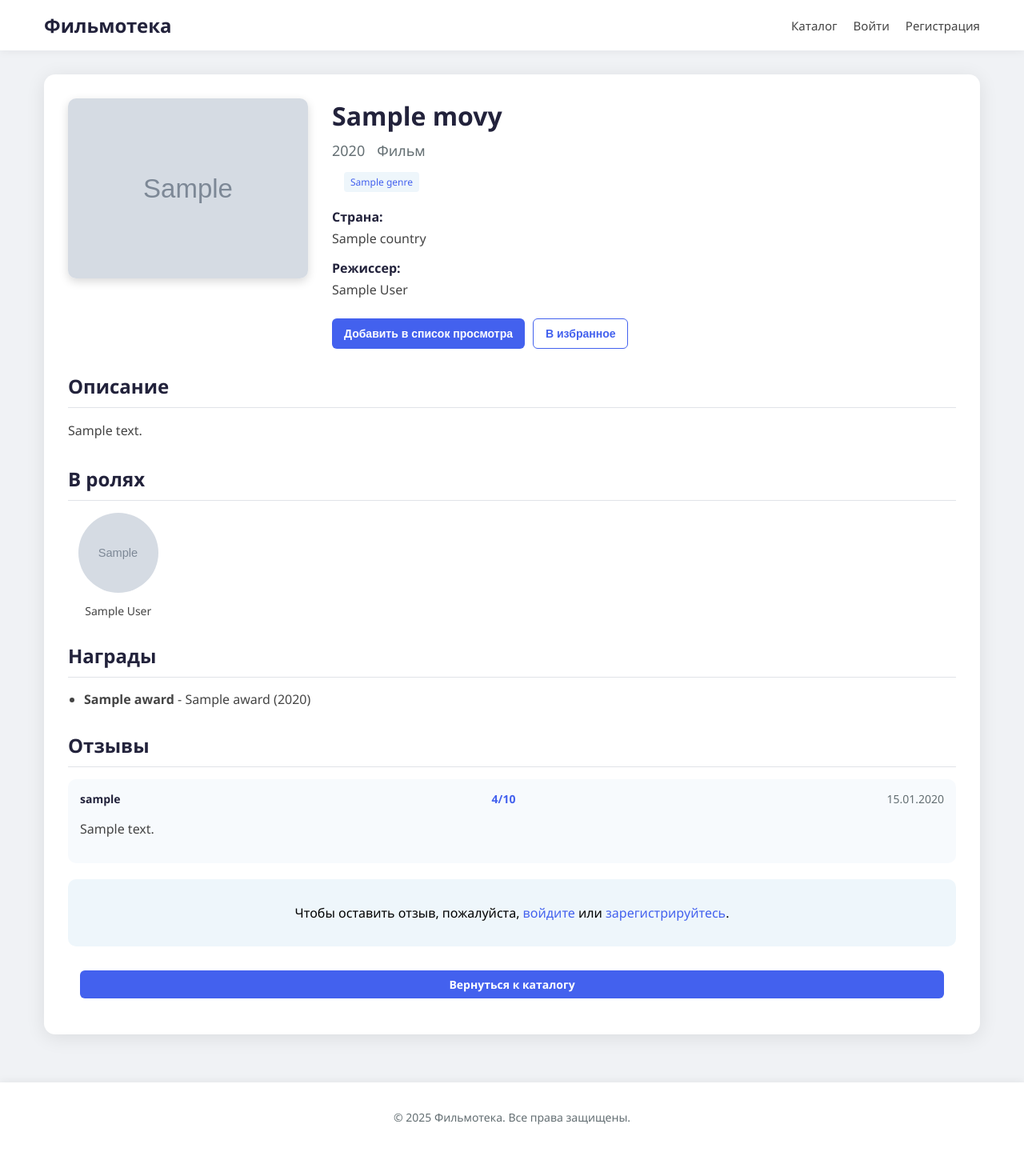
After one commit to larrxii/moviemate_kfu, a Django app: page /movies/1/ in a window 1280 px wide. The commit adds this page. Shown: the whole page at 80% size. Run offline with Django 5.2, Linux system fonts and the light colour scheme; tables that the repository leaves empty hold one stand-in row (values such as "Sample post"); grey boxes marked "Sample" are stand-in pictures.

Commit message:
add movie page

```diff
--- a/movie_service/urls.py
+++ b/movie_service/urls.py
@@ -2,5 +2,6 @@ from django.urls import path, include
 import movie_service.views as views
 
 urlpatterns = [
-    path('catalog/', views.catalog_view, name="film_catalog")
+    path('catalog/', views.catalog_view, name="film_catalog"),
+    path('<int:movie_id>/', views.movie_view, name="movie_page"),
 ]
--- a/movie_service/views.py
+++ b/movie_service/views.py
@@ -1,4 +1,4 @@
-from django.shortcuts import render
+from django.shortcuts import get_object_or_404, render
 from movie_service.models import Movie, Genre
 from movie_service.forms import MovieFilterForm
 
@@ -32,3 +32,13 @@ def catalog_view(request):
     }
 
     return render(request, 'movie_service/catalog.html', context)
+
+
+def movie_view(request, movie_id):
+    movie = get_object_or_404(Movie, id=movie_id)
+
+    context = {
+        'movie': movie,
+    }
+
+    return render(request, 'movie_service/movie_page.html', context)
--- a/static/base.css
+++ b/static/base.css
@@ -257,3 +257,246 @@ footer {
     color: #636e72;
     font-size: 16px;
 }
+
+/* Стили для детальной страницы фильма */
+.movie-detail {
+    background: #fff;
+    border-radius: 14px;
+    box-shadow: 0 4px 24px rgba(0,0,0,0.09);
+    padding: 30px;
+    margin-bottom: 30px;
+}
+
+.movie-header {
+    display: flex;
+    gap: 30px;
+    margin-bottom: 30px;
+}
+
+.movie-poster-container {
+    flex: 0 0 300px;
+}
+
+.movie-detail-poster {
+    width: 100%;
+    height: auto;
+    border-radius: 10px;
+    box-shadow: 0 4px 12px rgba(0,0,0,0.15);
+}
+
+.movie-poster-placeholder {
+    width: 100%;
+    height: 450px;
+    background: #eef6fb;
+    border-radius: 10px;
+    display: flex;
+    align-items: center;
+    justify-content: center;
+    color: #636e72;
+}
+
+.movie-info {
+    flex: 1;
+}
+
+.movie-info h1 {
+    margin: 0 0 10px 0;
+    color: #22223b;
+    font-size: 32px;
+}
+
+.movie-meta {
+    display: flex;
+    gap: 15px;
+    margin-bottom: 15px;
+}
+
+.movie-year, .movie-type {
+    color: #636e72;
+    font-size: 18px;
+}
+
+.movie-genres {
+    display: flex;
+    flex-wrap: wrap;
+    gap: 8px;
+    margin-bottom: 20px;
+}
+
+.movie-countries, .movie-directors {
+    margin-bottom: 15px;
+}
+
+.movie-countries h3, .movie-directors h3 {
+    margin: 0 0 5px 0;
+    font-size: 16px;
+    color: #22223b;
+}
+
+.country-list, .director-list {
+    color: #444;
+}
+
+.movie-actions {
+    display: flex;
+    gap: 10px;
+    margin-top: 25px;
+}
+
+.btn-add-watchlist, .btn-add-favorite {
+    padding: 10px 15px;
+    border-radius: 6px;
+    font-size: 14px;
+    font-weight: bold;
+    cursor: pointer;
+    transition: all 0.2s;
+}
+
+.btn-add-watchlist {
+    background: #4361ee;
+    color: #fff;
+    border: none;
+}
+
+.btn-add-favorite {
+    background: #fff;
+    color: #4361ee;
+    border: 1px solid #4361ee;
+}
+
+.btn-add-watchlist:hover {
+    background: #2746b6;
+}
+
+.btn-add-favorite:hover {
+    background: #eef6fb;
+}
+
+.movie-description, .movie-cast, .movie-awards, .movie-reviews {
+    margin-bottom: 30px;
+}
+
+.movie-description h2, .movie-cast h2, .movie-awards h2, .movie-reviews h2 {
+    color: #22223b;
+    font-size: 24px;
+    margin: 0 0 15px 0;
+    padding-bottom: 10px;
+    border-bottom: 1px solid #e0e3e8;
+}
+
+.movie-description p {
+    color: #444;
+    line-height: 1.6;
+}
+
+.actor-list {
+    display: grid;
+    grid-template-columns: repeat(auto-fill, minmax(120px, 1fr));
+    gap: 15px;
+}
+
+.actor-card {
+    text-align: center;
+}
+
+.actor-photo {
+    width: 100px;
+    height: 100px;
+    object-fit: cover;
+    border-radius: 50%;
+    margin-bottom: 8px;
+}
+
+.actor-photo-placeholder {
+    width: 100px;
+    height: 100px;
+    background: #eef6fb;
+    border-radius: 50%;
+    margin: 0 auto 8px auto;
+}
+
+.actor-name {
+    font-size: 14px;
+    color: #444;
+}
+
+.awards-list {
+    padding-left: 20px;
+}
+
+.award-item {
+    margin-bottom: 8px;
+    color: #444;
+}
+
+.award-name {
+    font-weight: bold;
+}
+
+.review-card {
+    background: #f7fafd;
+    border-radius: 10px;
+    padding: 15px;
+    margin-bottom: 15px;
+}
+
+.review-header {
+    display: flex;
+    justify-content: space-between;
+    margin-bottom: 10px;
+    font-size: 14px;
+}
+
+.review-author {
+    font-weight: bold;
+    color: #22223b;
+}
+
+.review-rating {
+    color: #4361ee;
+    font-weight: bold;
+}
+
+.review-date {
+    color: #636e72;
+}
+
+.review-text {
+    color: #444;
+    line-height: 1.5;
+}
+
+.add-review {
+    margin-top: 25px;
+    background: #eef6fb;
+    border-radius: 10px;
+    padding: 20px;
+}
+
+.add-review h3 {
+    margin: 0 0 15px 0;
+    color: #22223b;
+    font-size: 18px;
+}
+
+.login-to-review {
+    margin-top: 20px;
+    text-align: center;
+    padding: 15px;
+    background: #eef6fb;
+    border-radius: 10px;
+}
+
+.login-to-review a {
+    color: #4361ee;
+    text-decoration: none;
+}
+
+.login-to-review a:hover {
+    text-decoration: underline;
+}
+
+.back-to-catalog {
+    margin-top: 30px;
+    text-align: center;
+}
--- /dev/null
+++ b/templates/movie_service/movie_page.html
@@ -0,0 +1,145 @@
+{% extends 'base.html' %}
+{% load static %}
+
+{% block title %}{{ movie.title }} ({{ movie.year }}){% endblock %}
+
+{% block content %}
+<div class="container">
+    <div class="movie-detail">
+        <div class="movie-header">
+            <div class="movie-poster-container">
+                {% if movie.poster %}
+                <img src="{% static 'movie_service/movie_posters/'|add:movie.poster %}" alt="{{ movie.title }}" class="movie-detail-poster">
+                {% else %}
+                <div class="movie-poster-placeholder">Нет постера</div>
+                {% endif %}
+            </div>
+
+            <div class="movie-info">
+                <h1>{{ movie.title }}</h1>
+                <div class="movie-meta">
+                    {% if movie.year %}<span class="movie-year">{{ movie.year }}</span>{% endif %}
+                    {% if movie.is_film %}<span class="movie-type">Фильм</span>{% else %}<span class="movie-type">Сериал</span>{% endif %}
+                </div>
+
+                <div class="movie-genres">
+                    {% for genre in movie.genres.all %}
+                    <span class="genre-tag">{{ genre.name }}</span>
+                    {% endfor %}
+                </div>
+
+                <div class="movie-countries">
+                    <h3>Страна:</h3>
+                    <div class="country-list">
+                        {% for country in movie.countries.all %}
+                        <span class="country-item">{{ country.name }}</span>{% if not forloop.last %}, {% endif %}
+                        {% endfor %}
+                    </div>
+                </div>
+
+                <div class="movie-directors">
+                    <h3>Режиссер:</h3>
+                    <div class="director-list">
+                        {% for director in movie.directors.all %}
+                        <span class="director-item">{{ director.full_name }}</span>{% if not forloop.last %}, {% endif %}
+                        {% endfor %}
+                    </div>
+                </div>
+
+                <div class="movie-actions">
+                    <button class="btn-add-watchlist">Добавить в список просмотра</button>
+                    <button class="btn-add-favorite">В избранное</button>
+                </div>
+            </div>
+        </div>
+
+        <div class="movie-description">
+            <h2>Описание</h2>
+            <p>{{ movie.description|linebreaks }}</p>
+        </div>
+
+        <div class="movie-cast">
+            <h2>В ролях</h2>
+            <div class="actor-list">
+                {% for actor in movie.actors.all %}
+                <div class="actor-card">
+                    {% if actor.photo %}
+                    <img src="{{ actor.photo }}" alt="{{ actor.full_name }}" class="actor-photo">
+                    {% else %}
+                    <div class="actor-photo-placeholder"></div>
+                    {% endif %}
+                    <div class="actor-name">{{ actor.full_name }}</div>
+                </div>
+                {% empty %}
+                <p>Информация об актерах отсутствует</p>
+                {% endfor %}
+            </div>
+        </div>
+
+        <div class="movie-awards">
+            <h2>Награды</h2>
+            <ul class="awards-list">
+                {% for award in movie.awards.all %}
+                <li class="award-item">
+                    <span class="award-name">{{ award.name }}</span>
+                    {% if award.nomination %} - <span class="award-nomination">{{ award.nomination }}</span>{% endif %}
+                    {% if award.year %} ({{ award.year }}){% endif %}
+                </li>
+                {% empty %}
+                <p>Информация о наградах отсутствует</p>
+                {% endfor %}
+            </ul>
+        </div>
+
+        <div class="movie-reviews">
+            <h2>Отзывы</h2>
+            <div class="reviews-container">
+                {% for review in movie.reviews.all %}
+                <div class="review-card">
+                    <div class="review-header">
+                        <span class="review-author">{{ review.user.username }}</span>
+                        <span class="review-rating">{{ review.rating }}/10</span>
+                        <span class="review-date">{{ review.created_at|date:"d.m.Y" }}</span>
+                    </div>
+                    <div class="review-text">
+                        {{ review.text|linebreaks }}
+                    </div>
+                </div>
+                {% empty %}
+                <p>Отзывов пока нет. Будьте первым!</p>
+                {% endfor %}
+            </div>
+
+            {% if user.is_authenticated %}
+            <div class="add-review">
+                <h3>Добавить отзыв</h3>
+                <form method="post" action="{% url 'add_review' movie.id %}">
+                    {% csrf_token %}
+                    <div class="form-group">
+                        <label for="rating">Оценка:</label>
+                        <select name="rating" id="rating" required>
+                            {% for i in "12345678910" %}
+                            <option value="{{ i }}">{{ i }}</option>
+                            {% endfor %}
+                        </select>
+                    </div>
+                    <div class="form-group">
+                        <label for="review-text">Отзыв:</label>
+                        <textarea name="text" id="review-text" rows="5"></textarea>
+                    </div>
+                    <button type="submit" class="btn-search">Отправить отзыв</button>
+                </form>
+            </div>
+            {% else %}
+            <div class="login-to-review">
+                <p>Чтобы оставить отзыв, пожалуйста, <a href="{% url 'login' %}">войдите</a> или <a href="{% url 'register' %}">зарегистрируйтесь</a>.</p>
+            </div>
+            {% endif %}
+        </div>
+
+        <div class="back-to-catalog">
+            <a href="{% url 'film_catalog' %}" class="btn-detail">Вернуться к каталогу</a>
+        </div>
+    </div>
+</div>
+{% endblock %}
```
Also changed, not shown: static/movie_service/movie_posters/null_image.jpg (added).
